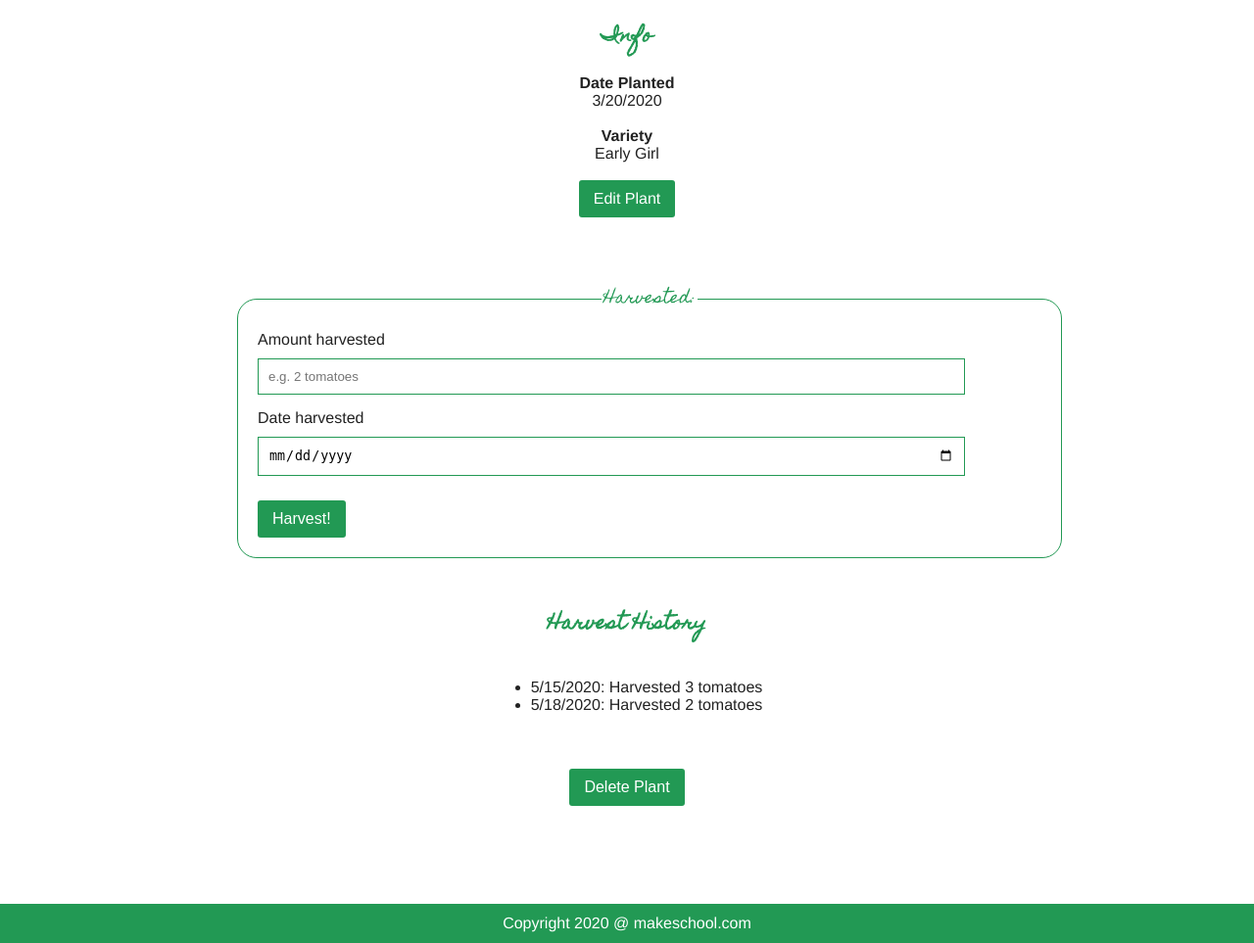
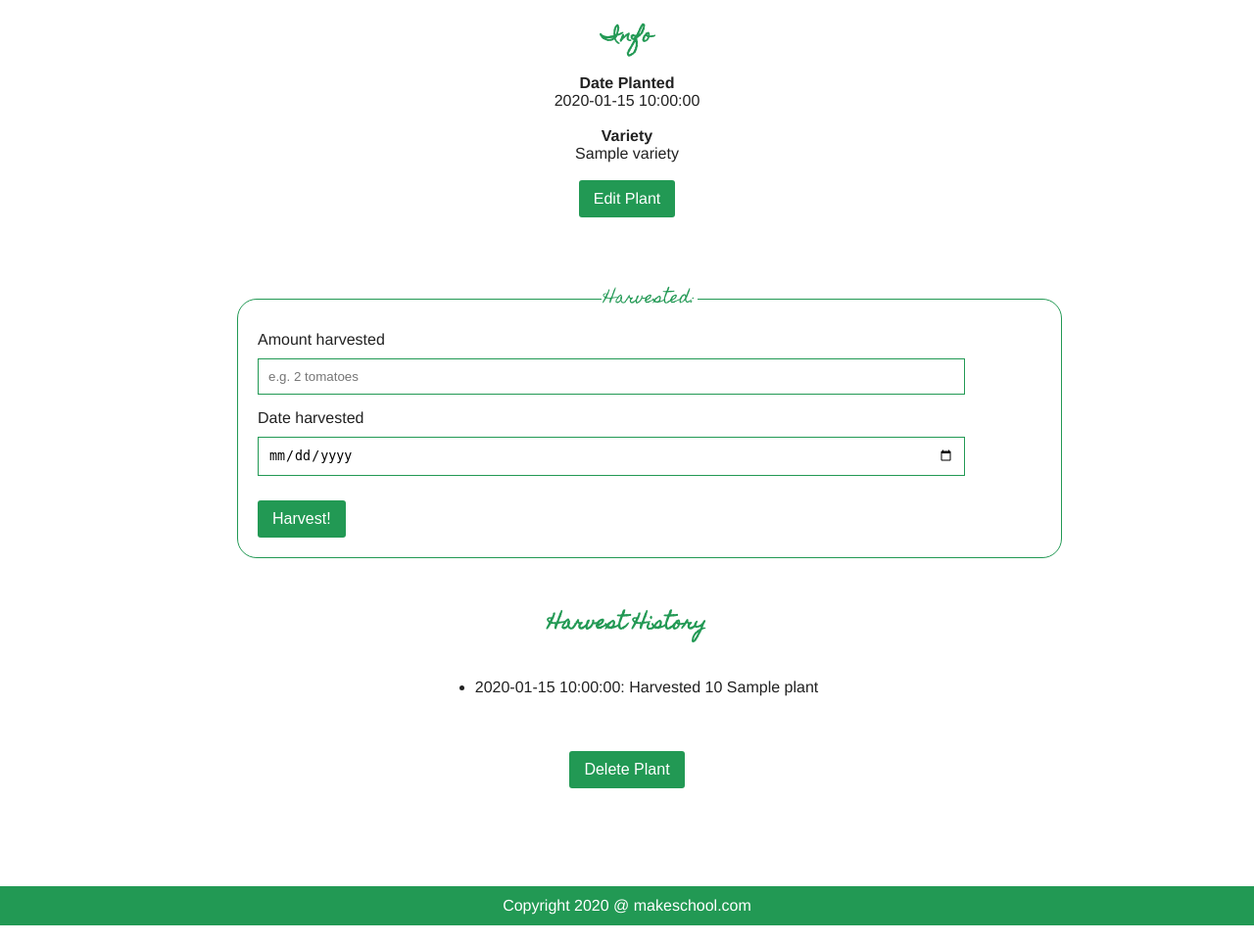
Before and after one commit to matthewwei35/WEB-1.1_MW_Databases, a Flask app: template templates/detail.html in a window 1280 px wide. Shown: the part 473-1436 px from the top of the page at 98% size. Run offline with Flask 2, Linux system fonts and the light colour scheme; the template is opened without the code that fills it: most values are stand-ins (such as "Sample title", 1, 10 or a date in 2020); grey boxes marked "Sample" are stand-in pictures; some libraries are stand-ins or nearby versions.

Commit message:
feat(plants details): added details page

```diff
--- a/app.py
+++ b/app.py
@@ -48,9 +48,9 @@ def create():
         # TODO: Make an `insert_one` database call to insert the object into the
         # database's `plants` collection, and get its inserted id. Pass the
         # inserted id into the redirect call below.
-        inserted_plant = mongo.db.plants.insert_one(new_plant)
+        insert_result = mongo.db.plants.insert_one(new_plant)
 
-        return redirect(url_for('detail', plant_id=inserted_plant.inserted_id))
+        return redirect(url_for('detail', plant_id=insert_result.inserted_id))
 
     else:
         return render_template('create.html')
@@ -61,17 +61,30 @@ def detail(plant_id):
 
     # TODO: Replace the following line with a database call to retrieve *one*
     # plant from the database, whose id matches the id passed in via the URL.
-    plant_to_show = ''
+    plant_to_show = mongo.db.plants.find_one({'_id' : ObjectId(plant_id)})
+    plant = {
+        'name': plant_to_show['name'],
+        'variety': plant_to_show['variety'],
+        'photo_url': plant_to_show['photo_url'],
+        'date_planted': plant_to_show['date_planted'],
+        'id': str(plant_to_show['_id'])
+    }
 
     # TODO: Use the `find` database operation to find all harvests for the
     # plant's id.
     # HINT: This query should be on the `harvests` collection, not the `plants`
     # collection.
-    harvests = ''
+    harvests = mongo.db.harvests.find({'plant_id': plant_id})
+    plant_harvests = []
+    for harvest in harvests:
+        plant_harvests.append({
+            'amount': harvest['quantity'],
+            'date': harvest['date']
+        })
 
     context = {
-        'plant' : plant_to_show,
-        'harvests': harvests
+        'plant' : plant,
+        'harvests': plant_harvests
     }
     return render_template('detail.html', **context)
 
--- a/templates/detail.html
+++ b/templates/detail.html
@@ -12,9 +12,9 @@
 #}
 
 <main>
-        <h1>Tomato</h1>
+        <h1>{{ plant['name'] }}</h1>
 
-        <img src="https://www.almanac.com/sites/default/files/styles/primary_image_in_article/public/image_nodes/tomatoes_helios4eos_gettyimages-edit.jpeg?itok=4KrW14a4">
+        <img src="{{ plant['photo_url'] }}">
 
 
 
@@ -22,17 +22,17 @@
             <h3>Info</h3>
 
             <strong>Date Planted</strong>
-            3/20/2020
+            {{ plant['date_planted'] }}
             <br><br>
 
             <strong>Variety</strong>
-            Early Girl
+            {{ plant['variety'] }}
             <br><br>
 
-            <a class="nav" href="/edit/123456">Edit Plant</a><br><br>
+            <a class="nav" href="/edit/{{ plant.id }}">Edit Plant</a><br><br>
         </section>
 
-        <form action="/harvest/123456" method="POST">
+        <form action="/harvest/{{ plant.id }}" method="POST">
             <fieldset>
                 <legend>Harvested:</legend>
 
@@ -58,8 +58,9 @@
             <h3>Harvest History</h3>
 
             <ul>
-                <li>5/15/2020: Harvested 3 tomatoes</li>
-                <li>5/18/2020: Harvested 2 tomatoes</li>
+                {% for harvest in harvests %}
+                    <li>{{ harvest.date }}: Harvested {{ harvest.amount }} {{ plant['name'] }}</li>
+                {% endfor %}
             </ul>
         </section>
 
--- a/templates/plants_list.html
+++ b/templates/plants_list.html
@@ -21,9 +21,9 @@
 
             {% for plant in plants %}
                 <div class="card">
-                    <a href="/plant/{{ plant_id }}"><img src="{{ plant['photo_url'] }}"></a>
+                    <a href="/plant/{{ plant['_id'] }}"><img src="{{ plant['photo_url'] }}"></a>
                     <div class="card-content">
-                        <a href="/plant/{{ plant_id }}">{{ plant['name'] }}</a>
+                        <a href="/plant/{{ plant['_id'] }}">{{ plant['name'] }}</a>
                     </div>
                 </div>
             {% endfor %}
```
